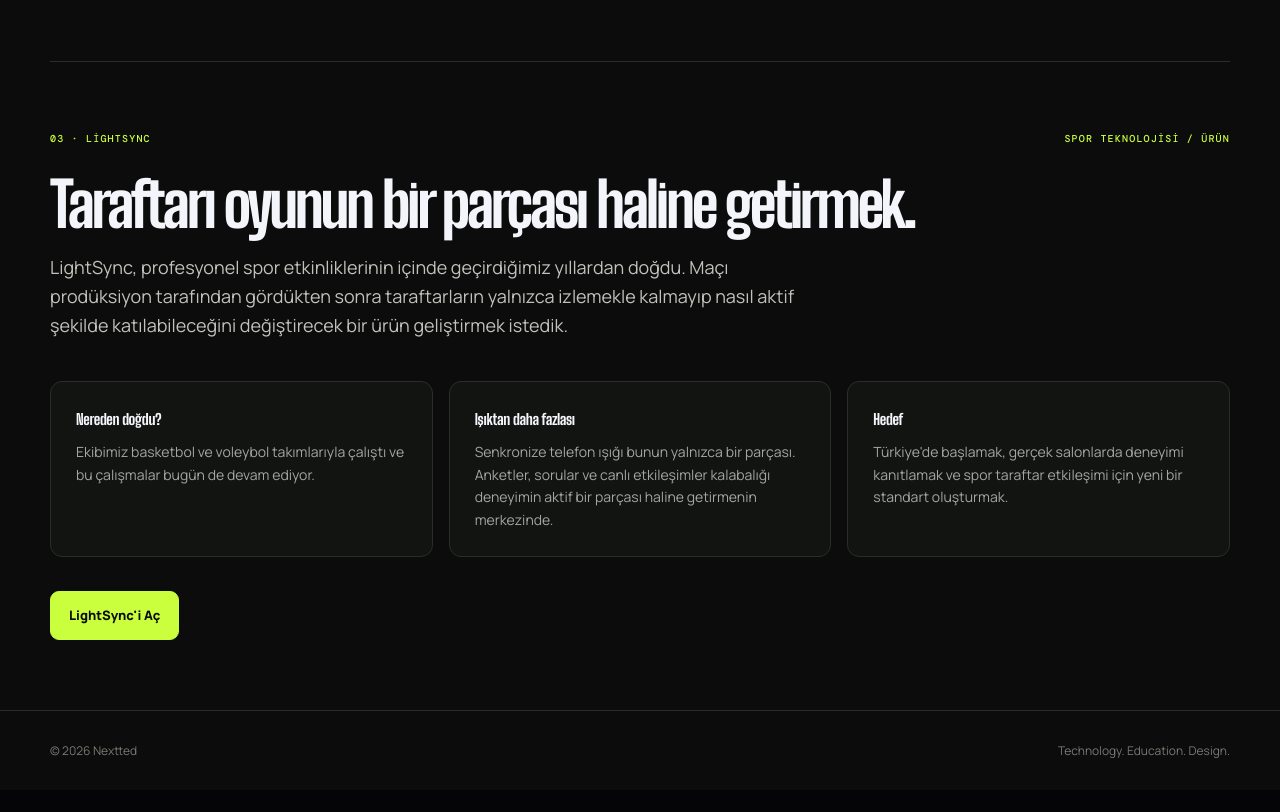
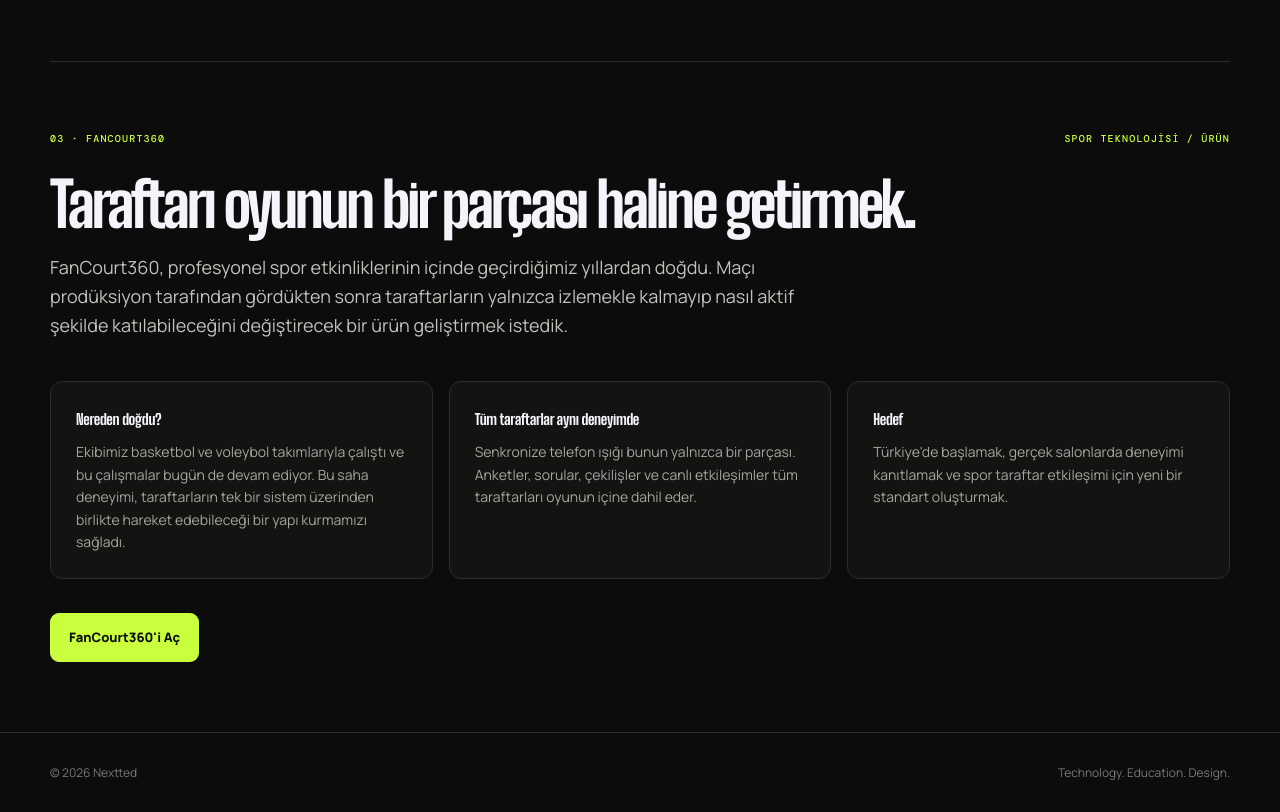
Before and after one commit to Fares-sharabati/Lightsync, a React (Vite) app: page /projects in a window 1280 px wide. Shown: the part 1760-2572 px from the top of the page. Before the commit the page ends 2550 px from the top, so only its background shows below. Built offline with nearby package versions, Linux system fonts and the light colour scheme.

Commit message:
Expand FanCourt360 product story on Nextted

```diff
--- a/src/pages/Projects.tsx
+++ b/src/pages/Projects.tsx
@@ -66,21 +66,21 @@ export default function Projects() {
             </div>
           </article>
 
-          <article id="lightsync" className="nextted-case">
-            <div className="nextted-case-meta"><span>03 · LightSync</span><span>{t({ tr: 'Spor Teknolojisi / Ürün', en: 'Sports Technology / Product' })}</span></div>
+          <article id="fancourt360" className="nextted-case">
+            <div className="nextted-case-meta"><span>03 · FanCourt360</span><span>{t({ tr: 'Spor Teknolojisi / Ürün', en: 'Sports Technology / Product' })}</span></div>
             <h2>{t({ tr: 'Taraftarı oyunun bir parçası haline getirmek.', en: 'Making the audience part of the game.' })}</h2>
             <p className="nextted-case-intro">{t({
-              tr: 'LightSync, profesyonel spor etkinliklerinin içinde geçirdiğimiz yıllardan doğdu. Maçı prodüksiyon tarafından gördükten sonra taraftarların yalnızca izlemekle kalmayıp nasıl aktif şekilde katılabileceğini değiştirecek bir ürün geliştirmek istedik.',
-              en: 'LightSync came from years of working inside professional sports events. After seeing the game from the production side, we wanted to build a product that could change how fans participate — not just watch.',
+              tr: 'FanCourt360, profesyonel spor etkinliklerinin içinde geçirdiğimiz yıllardan doğdu. Maçı prodüksiyon tarafından gördükten sonra taraftarların yalnızca izlemekle kalmayıp nasıl aktif şekilde katılabileceğini değiştirecek bir ürün geliştirmek istedik.',
+              en: 'FanCourt360 came from years of working inside professional sports events. After seeing the game from the production side, we wanted to build a product that could change how fans participate — not just watch.',
             })}</p>
             <div className="nextted-case-grid">
               <div className="nextted-case-block"><h3>{t({ tr: 'Nereden doğdu?', en: 'Where it came from' })}</h3><p>{t({
-                tr: 'Ekibimiz basketbol ve voleybol takımlarıyla çalıştı ve bu çalışmalar bugün de devam ediyor.',
-                en: 'Our team has worked with basketball and volleyball teams, and that work continues today.',
+                tr: 'Ekibimiz basketbol ve voleybol takımlarıyla çalıştı ve bu çalışmalar bugün de devam ediyor. Bu saha deneyimi, taraftarların tek bir sistem üzerinden birlikte hareket edebileceği bir yapı kurmamızı sağladı.',
+                en: 'Our team has worked with basketball and volleyball teams, and that work continues today. That field experience shaped the idea of bringing the entire crowd together through one system.',
               })}</p></div>
-              <div className="nextted-case-block"><h3>{t({ tr: 'Işıktan daha fazlası', en: 'More than lights' })}</h3><p>{t({
-                tr: 'Senkronize telefon ışığı bunun yalnızca bir parçası. Anketler, sorular ve canlı etkileşimler kalabalığı deneyimin aktif bir parçası haline getirmenin merkezinde.',
-                en: 'The synchronized phone light is only one part. Polls, questions and live interactions are central to making the crowd an active part of the experience.',
+              <div className="nextted-case-block"><h3>{t({ tr: 'Tüm taraftarlar aynı deneyimde', en: 'One experience for every fan' })}</h3><p>{t({
+                tr: 'Senkronize telefon ışığı bunun yalnızca bir parçası. Anketler, sorular, çekilişler ve canlı etkileşimler tüm taraftarları oyunun içine dahil eder.',
+                en: 'The synchronized phone light is only one part. Polls, questions, lotteries and live interactions bring every fan into the game.',
               })}</p></div>
               <div className="nextted-case-block"><h3>{t({ tr: 'Hedef', en: 'The ambition' })}</h3><p>{t({
                 tr: 'Türkiye\'de başlamak, gerçek salonlarda deneyimi kanıtlamak ve spor taraftar etkileşimi için yeni bir standart oluşturmak.',
@@ -88,7 +88,7 @@ export default function Projects() {
               })}</p></div>
             </div>
             <div className="nextted-actions">
-              <Link to="/admin" className="nextted-btn nextted-btn-primary">{t({ tr: "LightSync'i Aç", en: 'Open LightSync' })}</Link>
+              <Link to="/admin" className="nextted-btn nextted-btn-primary">{t({ tr: "FanCourt360'i Aç", en: 'Open FanCourt360' })}</Link>
             </div>
           </article>
         </section>
```
